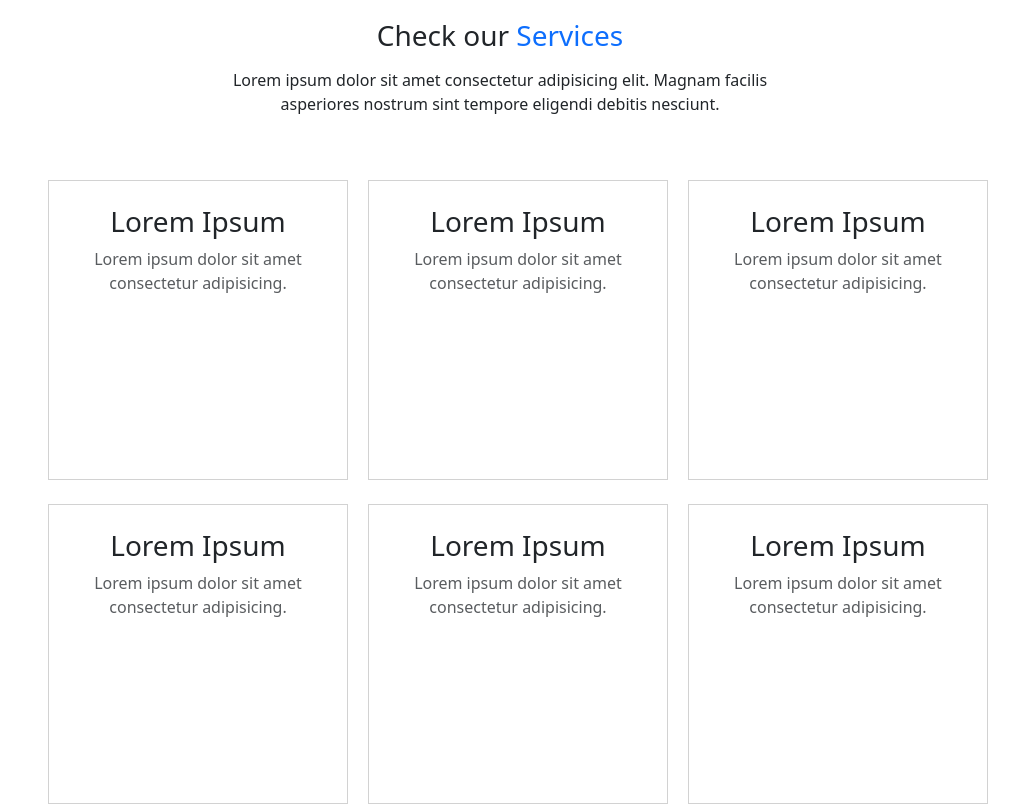
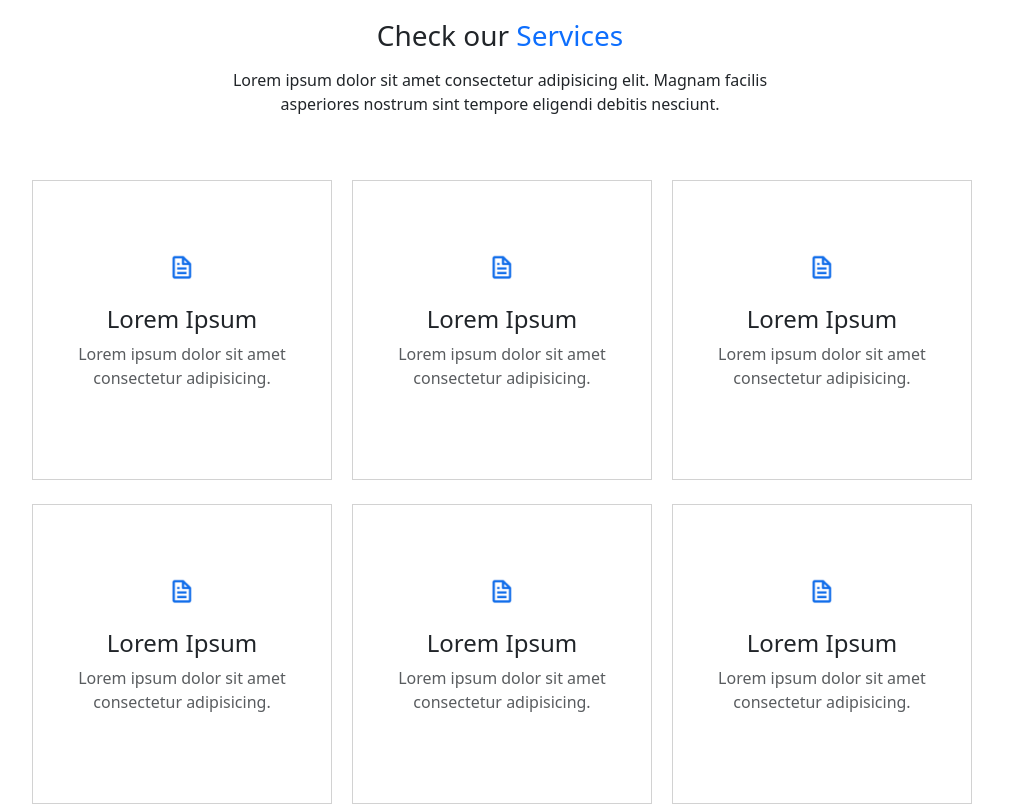
Before and after one commit to perljustine/Projet_templateMolengeek_Perl_Justine, a website: page projet_molengeek_perl/index.html in a window 1280 px wide. Shown: the part 1301-2105 px from the top of the page, without its empty margins (140-1159 px from the left). Drawn offline with Linux system fonts and the light colour scheme.

Commit message:
suites services2

```diff
--- a/projet_molengeek_perl/index.html
+++ b/projet_molengeek_perl/index.html
@@ -100,61 +100,61 @@
         <h3 class="card-title p-3">Check our<span class="text-primary"> Services</span></h3>
         <p>Lorem ipsum dolor sit amet consectetur adipisicing elit. Magnam facilis asperiores nostrum sint tempore eligendi debitis nesciunt.</p>
     </div>
-    <div class="service-options container w-75  align-items-center">
+    <div class="service-options container w-75">
         <div class="col-lg-12">
             <div class="row g-4">
                 <div class="col-md-6 col-lg-4">
-                    <div class="card custom-card text-center p-4">
-                        <div class="icon_services mb-4">
-                            <i class="bi-bi gear"></i>
+                    <div class="card custom-card p-4 text-center">
+                        <div class="icon_services">
+                            <img class="img-services" src="./public/img/team/feuile.png">
+                        </div>
                         <h3>Lorem Ipsum</h3>
                         <p class="text-muted"> Lorem ipsum dolor sit amet consectetur adipisicing.</p>
                     </div>
                 </div>
-                </div>
                 <div class="col-md-6 col-lg-4">
                     <div class="card custom-card text-center p-4">
-                        <div class="icon_services mb-4">
-                            <i class="bi-bi gear"></i>
+                        <div class="icon_services">
+                            <img class="img-services" src="./public/img/team/feuile.png">
+                        </div>
                         <h3>Lorem Ipsum</h3>
                         <p class="text-muted"> Lorem ipsum dolor sit amet consectetur adipisicing.</p>
                     </div>
                 </div>
-                </div>
                 <div class="col-md-6 col-lg-4">
                     <div class="card custom-card text-center p-4">
-                        <div class="icon_services mb-4">
-                            <i class="bi-bi gear"></i>
+                        <div class="icon_services">
+                            <img class="img-services" src="./public/img/team/feuile.png">
+                        </div>
                         <h3>Lorem Ipsum</h3>
                         <p class="text-muted"> Lorem ipsum dolor sit amet consectetur adipisicing.</p>
                     </div>
                 </div>
-                </div>
                 <div class="col-md-6 col-lg-4">
                     <div class="card custom-card text-center p-4">
-                        <div class="icon_services mb-4">
-                            <i class="bi-bi gear"></i>
+                        <div class="icon_services">
+                            <img class="img-services" src="./public/img/team/feuile.png">
+                        </div>
                         <h3>Lorem Ipsum</h3>
                         <p class="text-muted"> Lorem ipsum dolor sit amet consectetur adipisicing.</p>
                     </div>
                 </div>
-                </div>
                 <div class="col-md-6 col-lg-4">
                     <div class="card custom-card text-center p-4">
-                        <div class="icon_services mb-4">
-                            <i class="bi-bi gear"></i>
+                        <div class="icon_services">
+                            <img class="img-services" src="./public/img/team/feuile.png">
+                        </div>
                         <h3>Lorem Ipsum</h3>
                         <p class="text-muted"> Lorem ipsum dolor sit amet consectetur adipisicing.</p>
                     </div>
                 </div>
-                </div>
                 <div class="col-md-6 col-lg-4">
                     <div class="card custom-card text-center p-4">
-                        <div class="icon_services mb-4">
-                            <i class="bi-bi gear"></i>
+                        <div class="icon_services ">
+                            <img class="img-services" src="./public/img/team/feuile.png">
+                        </div>
                         <h3>Lorem Ipsum</h3>
                         <p class="text-muted"> Lorem ipsum dolor sit amet consectetur adipisicing.</p>
-                        </div>
                     </div>
                 </div>
             </div>
--- a/projet_molengeek_perl/src/sass/modules/_services2.sass
+++ b/projet_molengeek_perl/src/sass/modules/_services2.sass
@@ -1,12 +1,34 @@
-
 .service-options
-    display:flex
+    display: flex
     justify-content: center
     align-content: center
+
     .col-lg-12
-        margin: 0 1rem
+        .row
+
 
         .custom-card
             height: 300px
             width: 300px
             border-radius: 0px
+            display: flex
+            flex-direction: column
+            align-items: center
+            justify-content: center
+            text-align: center
+
+            .icon_services
+                margin-bottom: 1rem
+
+
+                .img-services
+                    width: 20%
+                    height: auto
+
+            h3
+                font-size: 1.5rem
+                margin: 0.5rem 0
+
+            p
+                font-size: 1rem
+                color: #6c757d
```
Also changed, not shown: projet_molengeek_perl/public/css/app.css, 1 other file. Lines whose indentation alone changed are shown as unchanged.
